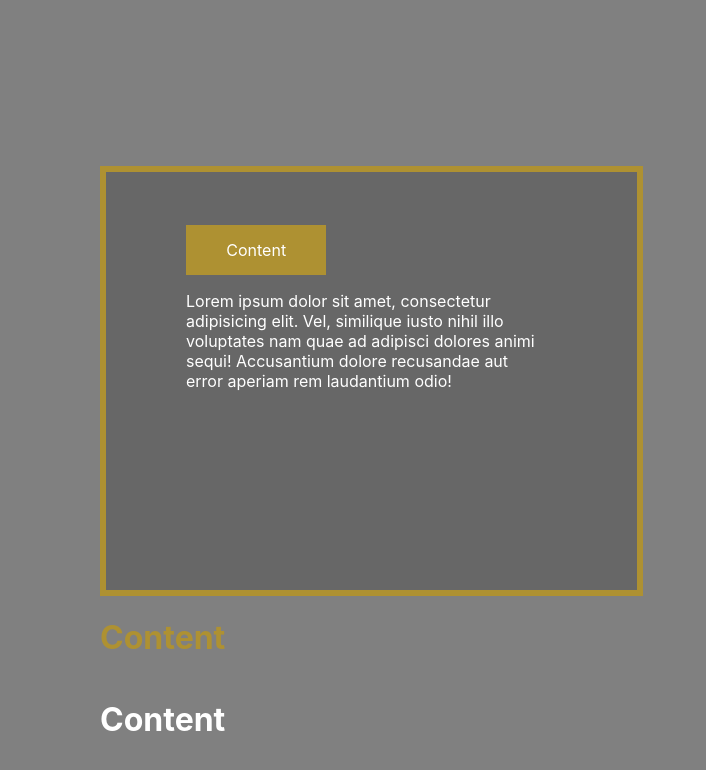
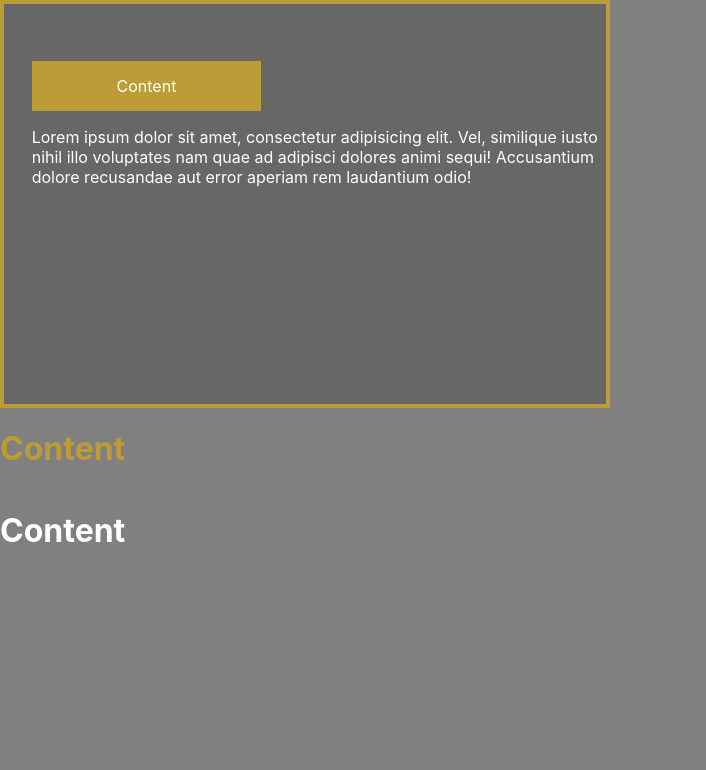
Before and after one commit to vallgroup/Torque-Northern-Trust, a React (Create React App) app in the folder src/app/: page / in a window 1280 px wide. Shown: the top 770 px of the page, without its empty margins (0-706 px from the left). Built offline with nearby package versions, Linux system fonts and the light colour scheme; no server answers.

Commit message:
layout for the homepage

```diff
--- a/src/app/src/components/HomePage/Home.styles.js
+++ b/src/app/src/components/HomePage/Home.styles.js
@@ -8,11 +8,10 @@ export const HomePageContainer = styled.div`
 `;
 
 export const SideBarContainer = styled.div`
-  height: 90%;
   width: 200px;
-  position: fixed;
-  right: 50px;
-  bottom: 0;
+  position: absolute;
+  right: 2.5%;
+  top: 22%;
   text-align: right;
   display: flex;
   flex-direction: column;
@@ -23,19 +22,20 @@ export const MenuItemContainer = styled.div`
 `;
 
 export const DisplayContainer = styled.div`
-  height: 55%;
-  width: 45%;
-  border: 6px solid #ae9132;
+  height: 50%;
+  width: 47%;
+  border: 4px solid #bc9c36;
   background-color: rgba(0, 0, 0, 0.2);
   text-align: left;
 `;
 
 export const DisplayInnerContainer = styled.div`
-  margin: 10% 100px 0 80px;
+  margin-top: 9.5%;
+  margin-left: 4.6%;
 `;
 
 export const DisplayBoxTitle = styled.div`
-  background: #ae9132;
+  background: #bc9c36;
   width: 40%;
   height: 50px;
   text-align: center;
@@ -45,16 +45,14 @@ export const DisplayBoxTitle = styled.div`
 `;
 
 export const LeftSideContainer = styled.div`
-  height: 95%;
+  height: 100%;
   display: flex;
   flex-direction: column;
-  justify-content: flex-end;
   align-items: start;
-  margin-left: 100px;
 `;
 
 export const TimeDateContainer = styled.div`
-  color: #ae9132;
+  color: #bc9c36;
 `;
 
 export const BottomDescriptionContainer = styled.div``;
```
